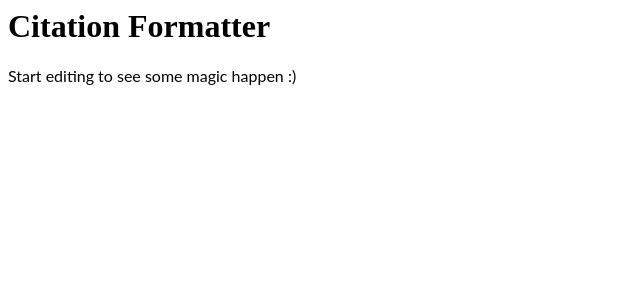
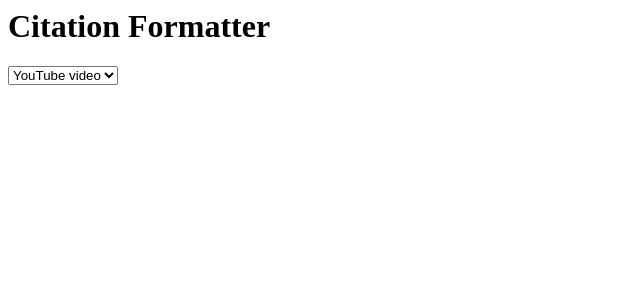
Before and after one commit to DeveloperAgenzil/agenzil-citation-formatter, an Angular app: page / in a window 1280 px wide. Shown: the top 300 px of the page, without its empty margins (0-640 px from the left). Built offline with nearby package versions, Linux system fonts and the light colour scheme.

Commit message:
1 file modified

```diff
--- a/src/app/app.component.html
+++ b/src/app/app.component.html
@@ -1,4 +1,5 @@
 <h1>Citation Formatter</h1>
-<p>
-  Start editing to see some magic happen :)
-</p>
+<select>
+  <option value="1">YouTube video</option>
+  <option value="2">Option 2</option>
+</select>
```
